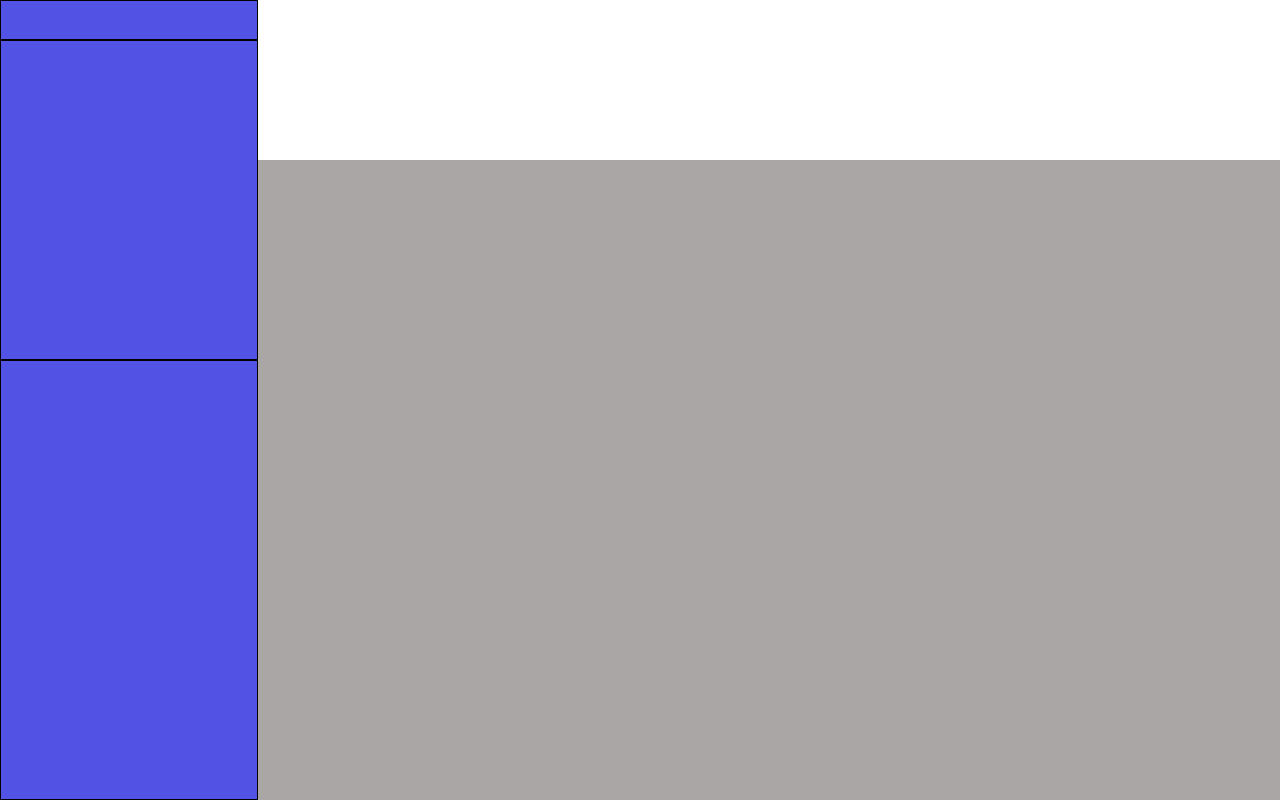
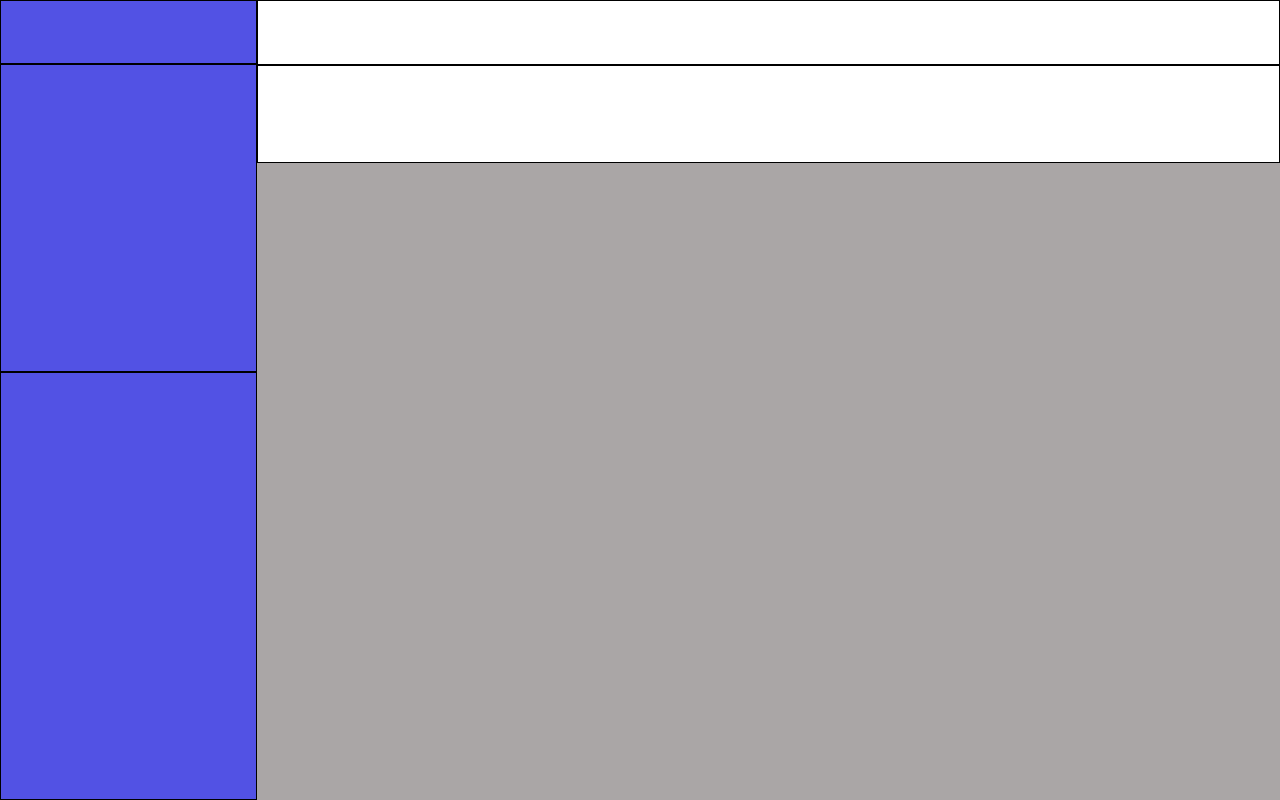
Before and after one commit to Kalu-C-Michael/admin-dashboard, a plain HTML site: page index.html in a window 1280 px wide. Drawn offline with Linux system fonts and the light colour scheme.

Commit message:
step 3: header layout

```diff
--- a/index.html
+++ b/index.html
@@ -12,7 +12,10 @@
         <div class="navigation"></div>
         <div class="settings"></div>
     </aside>
-    <header></header>
+    <header>
+        <div class='search-bar'></div>
+        <div class='user-info'></div>
+    </header>
     <main></main>
 </body>
 </html>
--- a/styles.css
+++ b/styles.css
@@ -24,7 +24,7 @@ aside {
     grid-area: aside;
     background-color: rgb(82, 82, 228);
     display: grid;
-    grid-template-rows: 5% 40% 55%;
+    grid-template-rows: 8% 38.5% 53.5%;
 }
 
 aside div {
@@ -38,6 +38,13 @@ aside div {
 header {
     grid-area: header;
     background-color: white;
+    display: grid;
+    grid-template-rows: 40% 60%;
+}
+
+header div {
+    border: 1px solid black;
+
 }
 
 main {
```
